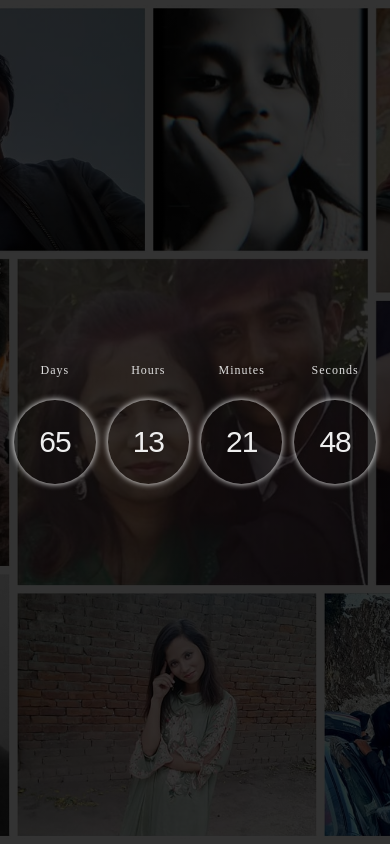
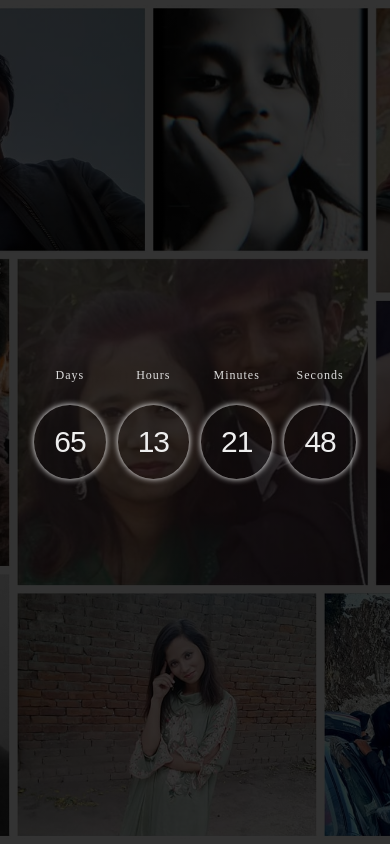
Before and after one commit to mudasar10147/rasta.github.io, an Angular app: page / in a window 390 px wide. Built offline with nearby package versions, Linux system fonts and the light colour scheme.

Commit message:
Update timer.component.scss

```diff
--- a/src/app/timer/timer.component.scss
+++ b/src/app/timer/timer.component.scss
@@ -34,7 +34,7 @@
 @media only screen and (max-width: 600px) {
     .timer span{
         margin: 10px 6px;
-        padding: 25px 25px;
+        padding: 20px 20px;
         font-size: 30px;
     }
 }
```
